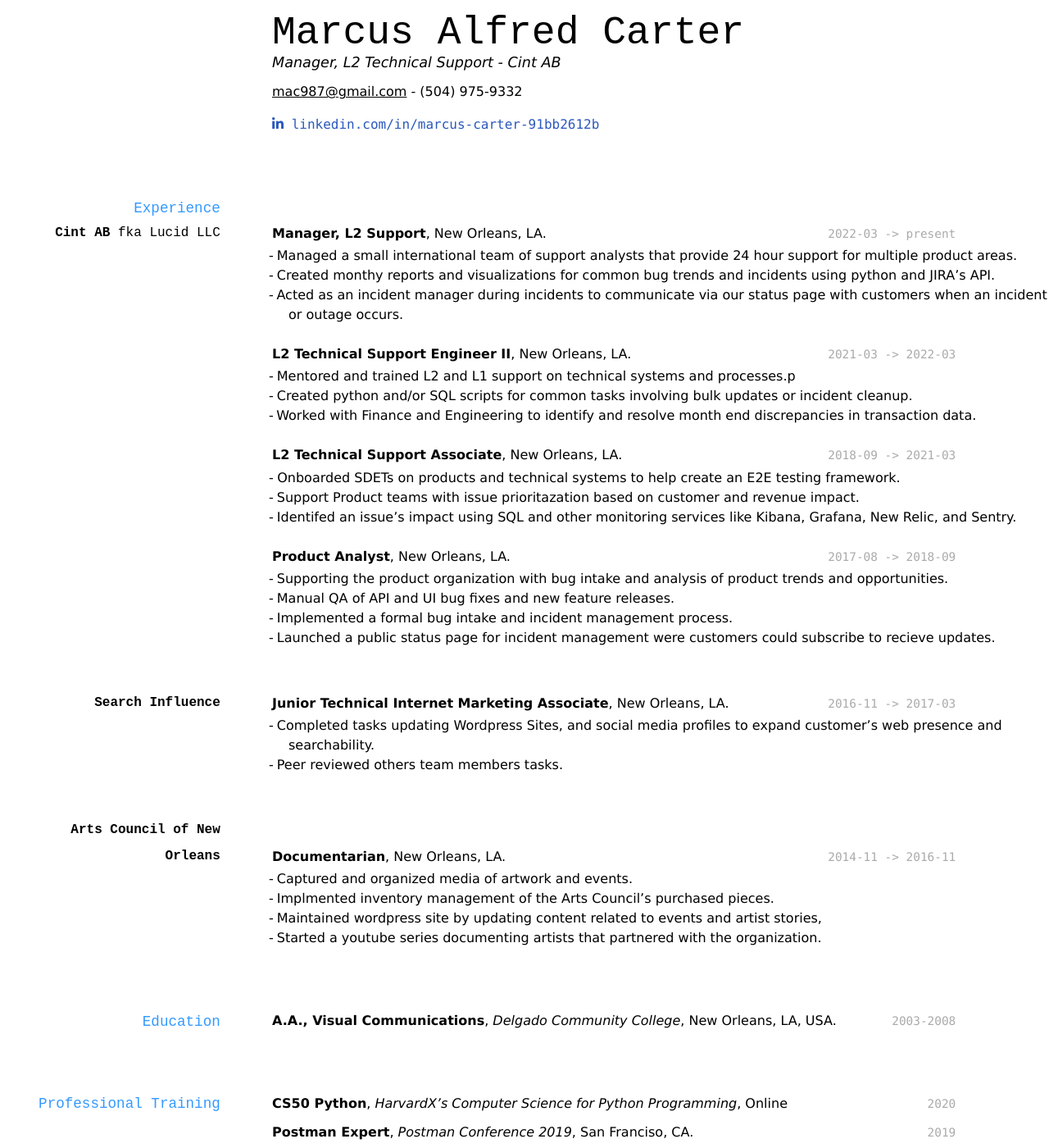
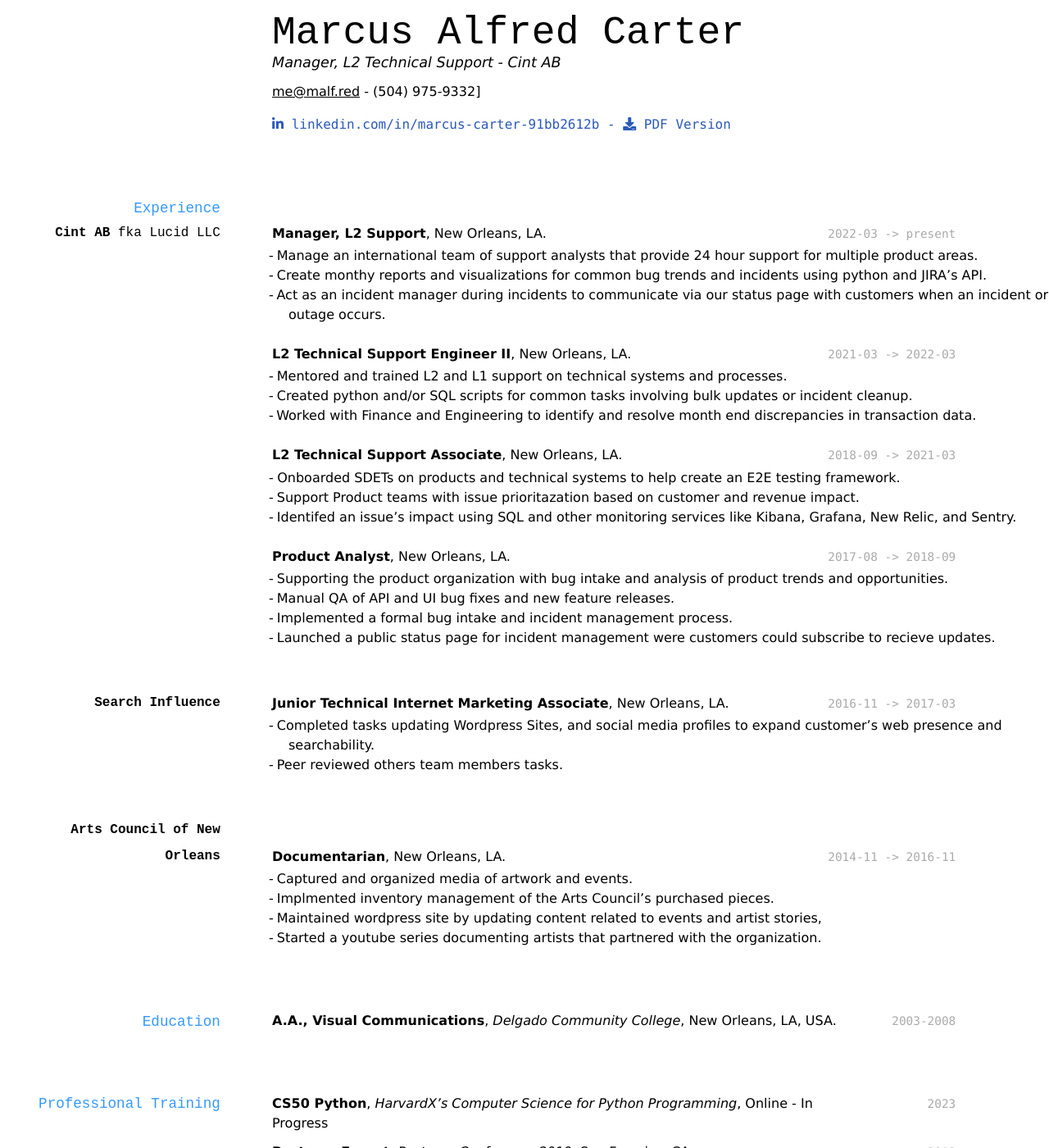
Before and after one commit to marcusalfred/resume, a Jekyll site: the page built from index.md, in a window 1280 px wide and 1400 px high. Shown: the whole window at 82% size. Built offline with Jekyll 4.4.1, drawn with Linux system fonts in a browser that asks for light colours; nearby versions of some CDN libraries; a style sheet for code colours, icons or effects is not loaded; some of the changed text lies outside the part shown.

Commit message:
update email

```diff
--- a/index.md
+++ b/index.md
@@ -5,11 +5,14 @@ title: Marcus Alfred Carter's Resume
 # Marcus Alfred Carter
 Manager, L2 Technical Support - *Cint AB*
 
-<a href="mac987@gmail.com">mac987@gmail.com</a> - (504) 975-9332
+<a href="me@malf.red">me@malf.red</a> - (504) 975-9332]
 
 <div id="webaddress">
-  <a href="https://www.linkedin.com/in/marcus-carter-91bb2612b/"><i class="fab fa-linkedin-in"></i> linkedin.com/in/marcus-carter-91bb2612b</a>
+  <a href="https://www.linkedin.com/in/marcus-carter-91bb2612b/"><i class="fab fa-linkedin-in"></i> linkedin.com/in/marcus-carter-91bb2612b</a> -
+  <a href="https://github.com/marcusalfred/resume/raw/main/media/resume_2022-01-25.pdf"><i class="fas fa-download"></i> PDF Version</a>
 </div>
+
+
 
 ## Experience
 
@@ -18,13 +21,13 @@ Manager, L2 Technical Support - *Cint AB*
 
 `2022-03 -> present`
 **Manager, L2 Support**, New Orleans, LA.<br/>
-- Managed a small international team of support analysts that provide 24 hour support for multiple product areas.
-- Created monthy reports and visualizations for common bug trends and incidents using python and JIRA's API.
-- Acted as an incident manager during incidents to communicate via our status page with customers when an incident or outage occurs.
+- Manage an international team of support analysts that provide 24 hour support for multiple product areas.
+- Create monthy reports and visualizations for common bug trends and incidents using python and JIRA's API.
+- Act as an incident manager during incidents to communicate via our status page with customers when an incident or outage occurs.
 
 `2021-03 -> 2022-03`
 **L2 Technical Support Engineer II**, New Orleans, LA.<br/>
-- Mentored and trained L2 and L1 support on technical systems and processes.p
+- Mentored and trained L2 and L1 support on technical systems and processes.
 - Created python and/or SQL scripts for common tasks involving bulk updates or incident cleanup.
 - Worked with Finance and Engineering to identify and resolve month end discrepancies in transaction data.
 
@@ -65,8 +68,8 @@ Manager, L2 Technical Support - *Cint AB*
 
 ## Professional Training
 
-`2020`
-**CS50 Python**, *HarvardX's Computer Science for Python Programming*, Online<br/>
+`2023`
+**CS50 Python**, *HarvardX's Computer Science for Python Programming*, Online - In Progress<br/>
 
 
 `2019`
```
Also changed, not shown: other parts of index.md (+1 -1 lines).
